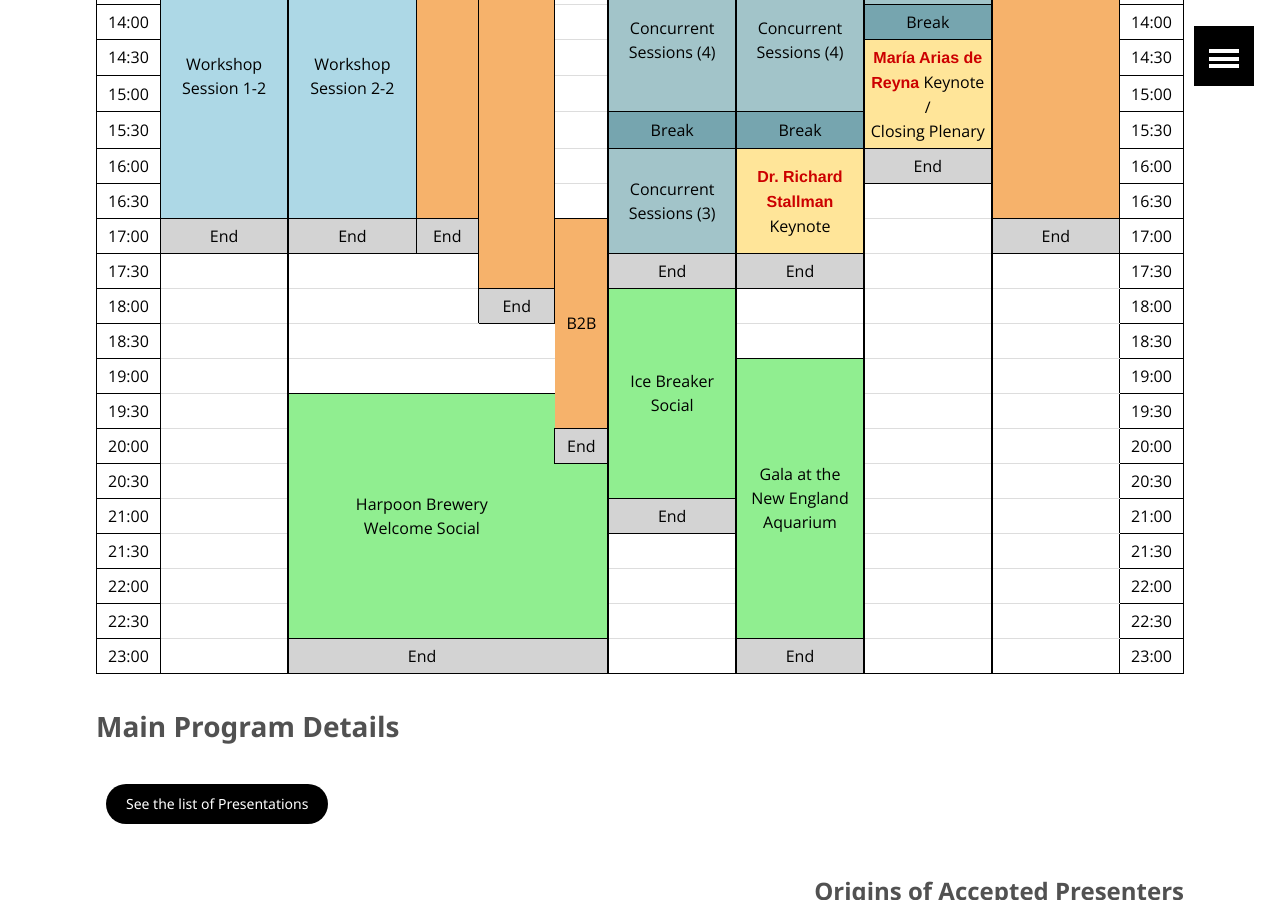
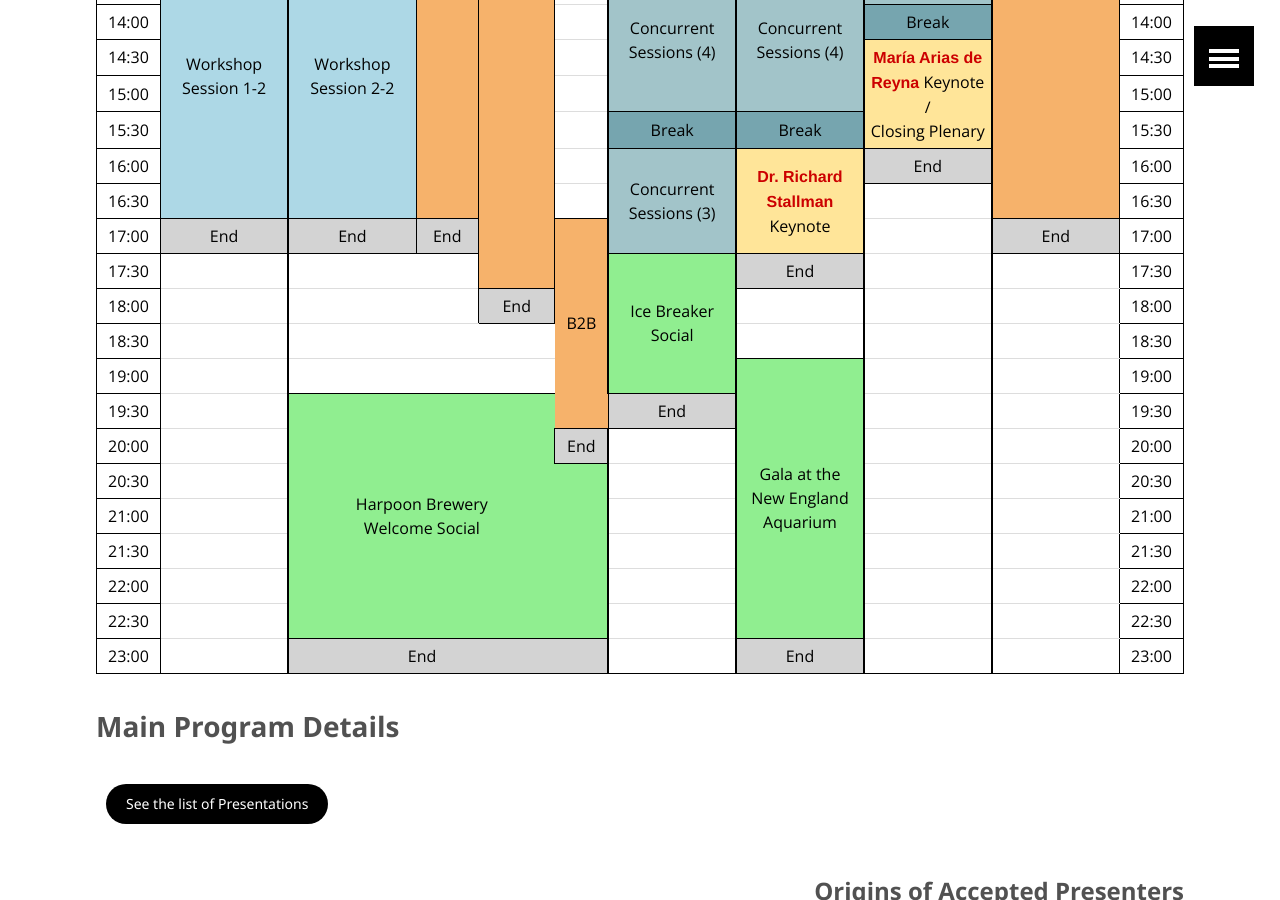
Before and after one commit to AvidGeo/foss4g2017-dev, a Jekyll site: the page built from program/index.html, in a window 1280 px wide and 900 px high, scrolled down 1723 px. Built offline with Jekyll 4.4.1, drawn with Linux system fonts in a browser that asks for light colours.

Commit message:
update schedule

```diff
--- a/program/index.html
+++ b/program/index.html
@@ -53,14 +53,14 @@ image:
             <tr height="30"><td class="bottom left">16:00</td><td></td><td class="bottom leftb rightb session" rowspan="3">Concurrent Sessions (3)</td><td class="bottom rightb keynote" rowspan="3"><strong style="color:#cc0000;">Dr. Richard Stallman</strong> Keynote</td><td class="bottom end">End</td><td class="bottom right">16:00</td></tr>
             <tr height="30"><td class="bottom left">16:30</td><td class="bottom"></td><td></td><td class="bottom right">16:30</td></tr>
             <tr height="30"><td class="bottom left">17:00</td><td class="bottom left rightb end">End</td><td class="bottom left right end">End</td><td class="bottom left right end">End</td><td class="top bottom right colo" rowspan="6">B2B</td><td></td><td class="bottom leftb right end">End</td><td class="bottom right">17:00</td></tr>
-            <tr height="30"><td class="bottom left right">17:30</td><td class="rightb"></td><td></td><td></td><td class="bottom leftb rightb end">End</td><td class="bottom rightb end">End</td><td></td><td class="leftb"></td><td class="bottom left right">17:30</td></tr>
-            <tr height="30"><td class="bottom left right">18:00</td><td class="rightb"></td><td></td><td></td><td class="bottom left right end">End</td><td class="bottom leftb rightb social" rowspan="6">Ice Breaker Social</td><td class="rightb"></td><td></td><td class="leftb"></td><td class="bottom left right">18:00</td></tr>
+            <tr height="30"><td class="bottom left right">17:30</td><td class="rightb"></td><td></td><td></td><td class="bottom leftb rightb social" rowspan="4">Ice Breaker Social</td><td class="bottom rightb end">End</td><td></td><td class="leftb"></td><td class="bottom left right">17:30</td></tr>
+            <tr height="30"><td class="bottom left right">18:00</td><td class="rightb"></td><td></td><td></td><td class="bottom left right end">End</td><td class="rightb"></td><td class="rightb"></td><td class="leftb"></td><td class="bottom left right">18:00</td></tr>
             <tr height="30"><td class="bottom left right">18:30</td><td class="rightb"></td><td></td><td></td><td></td><td class="bottom rightb"></td><td></td><td class="leftb"></td><td class="bottom left right">18:30</td></tr>
             <tr height="30"><td class="bottom left right">19:00</td><td class="rightb"></td><td class="bottom"></td><td class="bottom"></td><td class="bottom"></td><td class="bottom top rightb leftb social" rowspan="8">Gala at the New England Aquarium</td><td></td><td class="leftb"></td><td class="bottom left right">19:00</td></tr>
-            <tr height="30"><td class="bottom left right">19:30</td><td></td><td class="bottom leftb top social" rowspan="7" colspan="3">Harpoon Brewery<br />Welcome Social</td><td></td><td class="leftb"></td><td class="bottom left right">19:30</td></tr>
-            <tr height="30"><td class="bottom left right">20:00</td><td></td><td class="bottom left right end">End</td><td></td><td class="leftb"></td><td class="bottom left right">20:00</td></tr>
-            <tr height="30"><td class="bottom left right">20:30</td><td></td><td class="bottom right social" rowspan="5"></td><td></td><td class="leftb"></td><td class="bottom left right">20:30</td></tr>
-            <tr height="30"><td class="bottom left right">21:00</td><td></td><td class="bottom rightb leftb end">End</td><td></td><td class="leftb"></td><td class="bottom left right">21:00</td></tr>
+            <tr height="30"><td class="bottom left right">19:30</td><td></td><td class="bottom leftb top social" rowspan="7" colspan="3">Harpoon Brewery<br />Welcome Social</td><td class="bottom rightb end">End</td><td class="leftb"></td><td class="leftb"></td><td class="bottom left right">19:30</td></tr>
+            <tr height="30"><td class="bottom left right">20:00</td><td></td><td class="bottom left right end">End</td><td class="leftb"></td><td class="leftb"></td><td class="leftb"></td><td class="bottom left right">20:00</td></tr>
+            <tr height="30"><td class="bottom left right">20:30</td><td></td><td class="bottom right social" rowspan="5"></td><td class="leftb"></td><td class="leftb"></td><td class="leftb"></td><td class="bottom left right">20:30</td></tr>
+            <tr height="30"><td class="bottom left right">21:00</td><td></td><td class="leftb"></td><td></td><td class="leftb"></td><td class="bottom left right">21:00</td></tr>
             <tr height="30"><td class="bottom left right">21:30</td><td></td><td class="leftb"></td><td></td><td class="leftb"></td><td class="bottom left right">21:30</td></tr>
             <tr height="30"><td class="bottom left right">22:00</td><td></td><td class="leftb"></td><td></td><td class="leftb"></td><td class="bottom left right">22:00</td></tr>
             <tr height="30"><td class="bottom left right">22:30</td><td></td><td class="leftb"></td><td></td><td class="leftb"></td><td class="bottom left right">22:30</td></tr>
```
